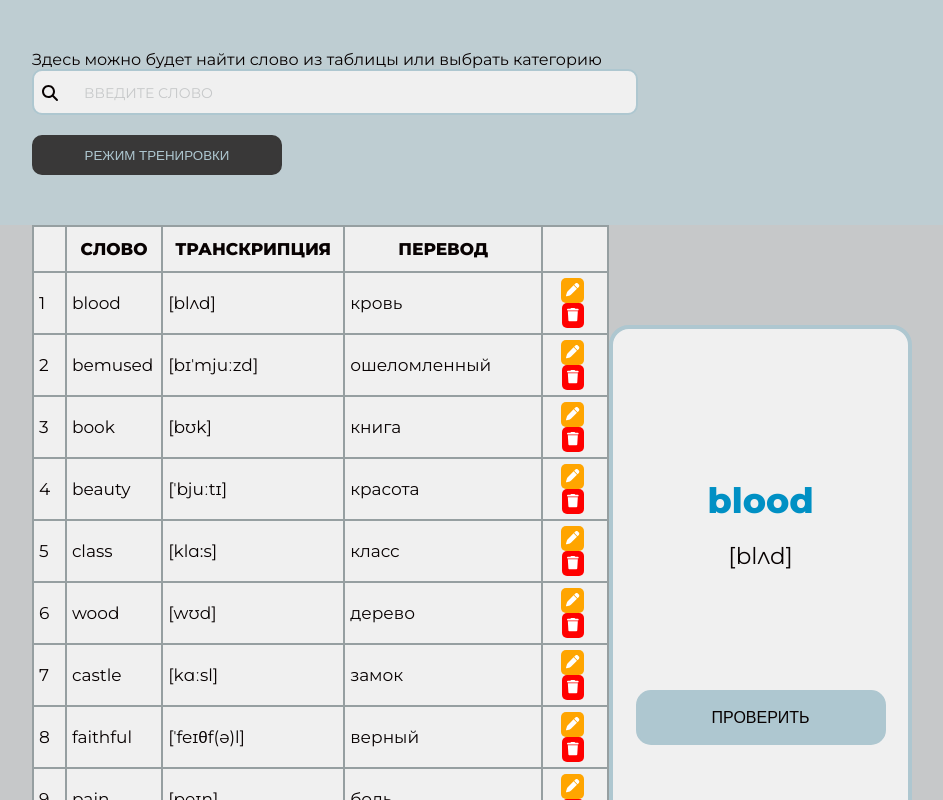
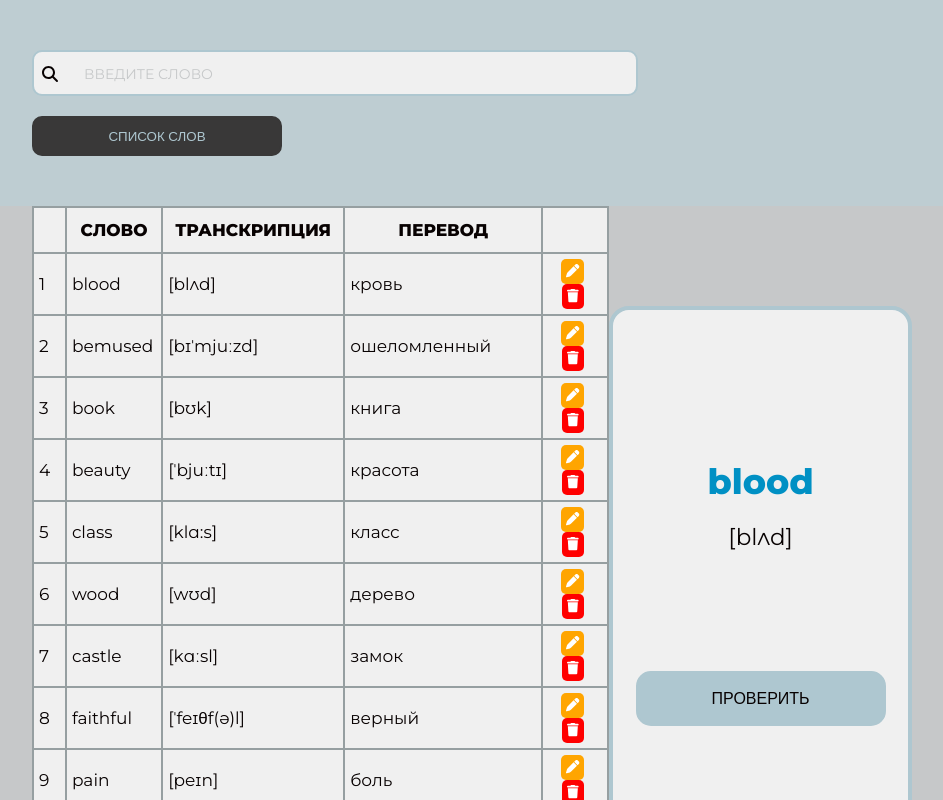
Before and after one commit to OlaGolanova/Words, a React (Create React App) app in the folder words/: page / in a window 1280 px wide. Shown: the top 800 px of the page, without its empty margins (168-1111 px from the left). Built offline with nearby package versions, Linux system fonts and the light colour scheme.

Commit message:
add buttonTrain

```diff
--- a/words/src/components/ButtonTraining/ButtonTraining.jsx
+++ b/words/src/components/ButtonTraining/ButtonTraining.jsx
@@ -1,15 +1,22 @@
-import React from 'react';
+import React, { useState } from 'react';
 
 import styles from './ButtonTraining.module.scss';
 
-function ButtonTraining(){
+export default function ButtonTraining(){
+
+    const [ pressed, setPressed ] = useState(false);
+
+    const handleChangeBtn = () => {
+        setPressed(!pressed);
+    };
 
     return (
-        <div className={styles.button}>
-            <button >Режим тренировки</button>
+        <div className={ styles.button }>
+            <button
+                onClick = { handleChangeBtn}>
+                { pressed ? 'Режим Тренировки' : 'Список слов'}
+            </button>
         </div>
 
     );
 };
-
-export default ButtonTraining;
--- a/words/src/components/Header/Header.jsx
+++ b/words/src/components/Header/Header.jsx
@@ -5,11 +5,13 @@ import ButtonTraining from '../ButtonTraining/ButtonTraining';
 
 import styles from './Header.module.scss';
 
-function Header(){
+
+export default  function Header(){
+
+
     return (
         <header>
-            <div className={styles.header}>
-                Здесь можно будет найти слово из таблицы или выбрать категорию
+            <div className = { styles.header }>
                 <SearchPanel/>
                 <ButtonTraining/>
             </div>
@@ -17,6 +19,3 @@ function Header(){
         </header>
     );
 };
-
-
-export default Header;
--- a/words/src/components/Header/Header.module.scss
+++ b/words/src/components/Header/Header.module.scss
@@ -9,4 +9,5 @@ header {
     @media (max-width: 991px) {
         padding: 30px;
       }
+
 }
--- a/words/src/components/InputChoice/InputChoice.jsx
+++ b/words/src/components/InputChoice/InputChoice.jsx
@@ -2,9 +2,9 @@ import React from 'react';
 
 import styles from './InputChoice.module.scss';
 
-function InputChoice(props) {
+export default function InputChoice(props) {
 
-    const { value } = props;
+    const { value, onEdit } = props;
 
     return (
         <form action="">
@@ -12,9 +12,8 @@ function InputChoice(props) {
                 className = { styles.input }
                 type = "text"
                 value = { value }
+                onChange = { onEdit }
             />
         </form>
     );
 };
-
-export default InputChoice;
--- a/words/src/components/SearchPanel/SearchPanel.jsx
+++ b/words/src/components/SearchPanel/SearchPanel.jsx
@@ -1,25 +1,27 @@
-import React from 'react';
+import React, { useState } from 'react';
 
 import { FontAwesomeIcon } from '@fortawesome/react-fontawesome';
 import { faSearch } from '@fortawesome/free-solid-svg-icons';
 
+
 import styles from './SearchPanel.module.scss';
 
 
-function SearchPanel() {
+export default function SearchPanel() {
+
+
     return (
-        <form action="" className={styles.form}>
-            <div className={styles.search}>
+        <form action="" className = { styles.form }>
+            <div className = { styles.search }>
                 <FontAwesomeIcon icon={faSearch} />
             </div>
 
             <input
-                className={styles.searchPanel}
+                className = { styles.searchPanel }
                 type="text"
                 placeholder="Введите слово"
+                onChange = { (event) => console.log(event.target.value) }
             />
         </form>
     );
 };
-
-export default SearchPanel;
--- a/words/src/components/Table/Table.jsx
+++ b/words/src/components/Table/Table.jsx
@@ -4,11 +4,12 @@ import data from '../../utils/data.json';
 
 import TableRow from '../TableRow/TableRow';
 
+
 import styles from './Table.module.scss';
 
 
 
-function Table() {
+export default function Table() {
 
     return (
         <table>
@@ -40,7 +41,7 @@ function Table() {
 
 };
 
-export default Table;
+
 
 
 //Для списка слов
--- a/words/src/components/TableRow/TableRow.jsx
+++ b/words/src/components/TableRow/TableRow.jsx
@@ -18,13 +18,9 @@ export default function TableRow(props){
     const [editTranscription, setTranscription] = useState(transcription);
     const [editRussian, setRussian] = useState(russian);
 
-
-
     const handleChangeRow = () => {
         setPressed(!pressed);
     };
-
-
 
 
     const row = (
@@ -36,11 +32,11 @@ export default function TableRow(props){
             <td>
                 <button
                     className = { styles.pen }
-                    onClick={handleChangeRow}>
-                    <FontAwesomeIcon icon={faPen} />
+                    onClick = { handleChangeRow }>
+                    <FontAwesomeIcon icon = { faPen } />
                 </button>
                 <button className = { styles.trash }>
-                    <FontAwesomeIcon icon={faTrash} />
+                    <FontAwesomeIcon icon = { faTrash } />
                 </button>
             </td>
         </tr>
@@ -52,31 +48,31 @@ export default function TableRow(props){
             <td> { index+1 } </td>
             <td>
                 <InputChoice
-                    value = {editEnglish}
-                    onChange={e => setEnglish(e.target.value)}
+                    value = { editEnglish }
+                    onEdit = { e => setEnglish(e.target.value) }
                 />
             </td>
             <td>
                 <InputChoice
-                    value={editTranscription}
-                    onChange={e => setTranscription(e.target.value)}
+                    value = { editTranscription }
+                    onEdit = { e => setTranscription(e.target.value) }
                 />
             </td>
             <td>
                 <InputChoice
-                    value={editRussian}
-                    onChange={e => setRussian(e.target.value)}
+                    value = { editRussian }
+                    onEdit = { e => setRussian(e.target.value) }
                 />
             </td>
             <td>
-                <button className={styles.save}>
-                    <FontAwesomeIcon icon={faCheck} />
+                <button className={ styles.save }>
+                    <FontAwesomeIcon icon = { faCheck } />
                     Сохранить
                 </button>
                 <button
-                    className={styles.cancel}
-                    onClick={handleChangeRow}>
-                    <FontAwesomeIcon icon={faClose} />
+                    className = { styles.cancel }
+                    onClick = { handleChangeRow }>
+                    <FontAwesomeIcon icon = { faClose } />
                 </button>
             </td>
         </tr>
```
Also changed, not shown: words/src/App.js (+3 -7 lines), words/src/components/Footer/Footer.jsx (+2 -5 lines).
